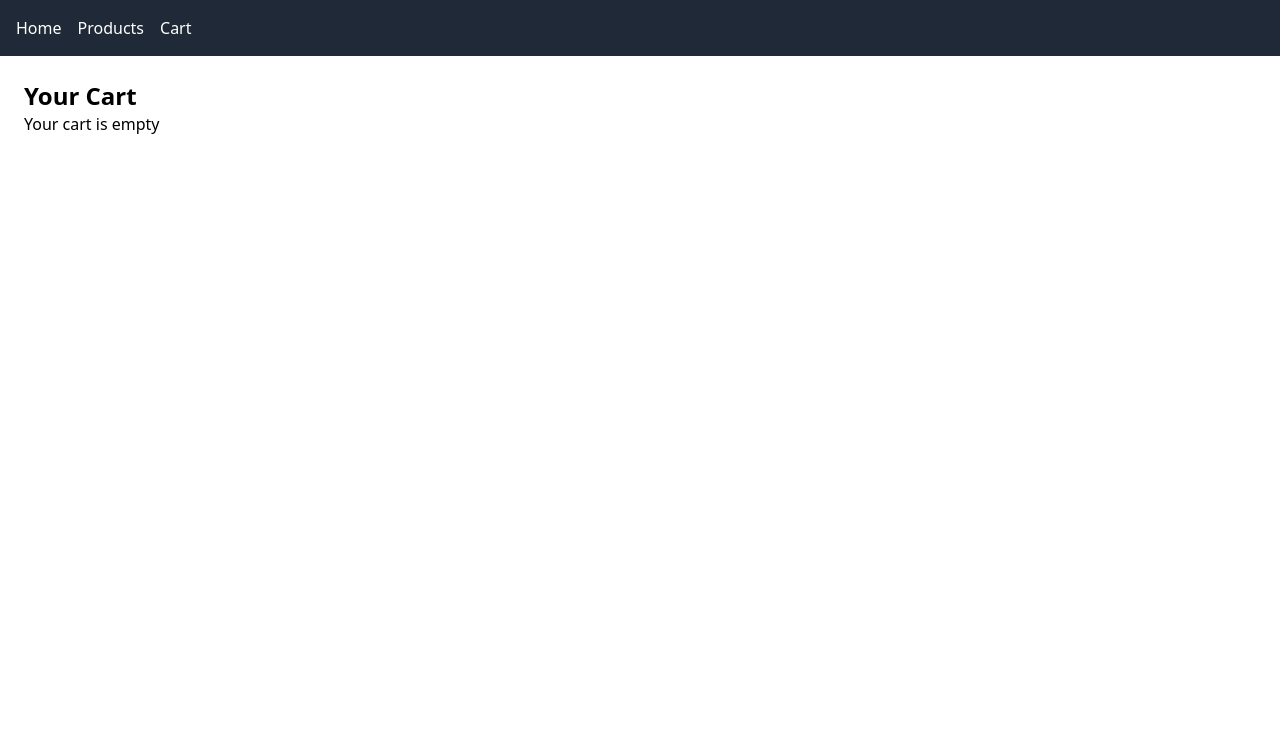
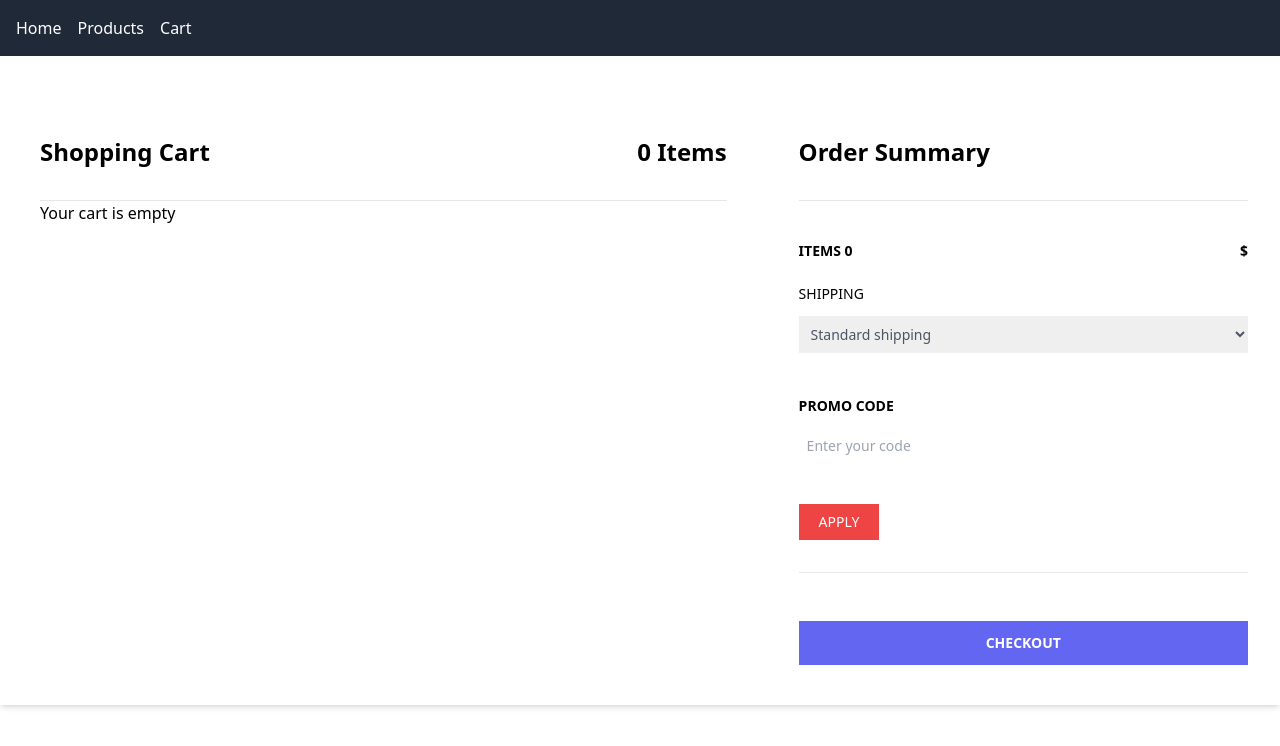
Before and after one commit to nelg62/EcommerseWebsiteNextjsTypescript, a Next.js app: page /cart in a window 1280 px wide. Shown: the top 746 px of the page. Built offline with nearby package versions, Linux system fonts and the light colour scheme.

Commit message:
create cart page

```diff
--- a/src/app/cart/page.tsx
+++ b/src/app/cart/page.tsx
@@ -1,39 +1,7 @@
 "use client";
 
-import { useCart } from "@/context/CartContext";
+import CartReviewPage from "@/components/CartReviewPage";
 
 export default function CartPage() {
-  const { cart, removeFromCart, clearCart } = useCart();
-
-  return (
-    <div className="p-6">
-      <h1 className="text-2xl font-bold">Your Cart</h1>
-      {cart.length === 0 ? (
-        <p>Your cart is empty</p>
-      ) : (
-        <div>
-          {cart.map((item) => (
-            <div key={item.id}>
-              <span>{item.title}</span>
-              <span>
-                ${item.price} X {item.quantity}
-              </span>
-              <button
-                onClick={() => removeFromCart(item.id)}
-                className="bg-red-500 text-white px-3 py-1 rounded"
-              >
-                Remove
-              </button>
-            </div>
-          ))}
-          <button
-            onClick={clearCart}
-            className="bg-blue-500 text-white px-4 py-2 rounded"
-          >
-            Clear Cart
-          </button>
-        </div>
-      )}
-    </div>
-  );
+  return <CartReviewPage />;
 }
--- /dev/null
+++ b/src/components/CartReviewPage.tsx
@@ -0,0 +1,130 @@
+import { useCart } from "@/context/CartContext";
+import Image from "next/image";
+import Link from "next/link";
+
+const CartReviewPage = () => {
+  const { cart, removeFromCart } = useCart();
+  console.log("cart", cart);
+
+  return (
+    <div className="container mx-auto mt-10">
+      <div className="sm:flex shadow-md my-10">
+        <div className="w-full sm:w-3/4 bg-white px-10 py-10">
+          <div className="flex justify-between border-b pb-8">
+            <h1 className="font-semibold text-2xl">Shopping Cart</h1>
+            <h2 className="font-semibold text-2xl">{cart.length} Items</h2>
+          </div>
+          {cart.length === 0 ? (
+            <p>Your cart is empty</p>
+          ) : (
+            <div>
+              {cart.map((item) => (
+                <div
+                  key={item.id}
+                  className="md:flex items-stretch py-8 md:py-10 lg:py-8 border-t border-gray-50"
+                >
+                  <div className="md:w-4/12 2xl:w-1/4 w-full">
+                    <Image
+                      src={item.thumbnail}
+                      alt={`${item.title}`}
+                      width={500}
+                      height={500}
+                      className="h-full object-center object-cover md:block hidden"
+                    />
+                  </div>
+                  <div className="md:pl-3 md:w-8/12 2xl:w-3/4 flex flex-col justify-center">
+                    <p className="text-xs leading-3 text-gray-800 md:pt-0 pt-4">
+                      {item.sku}
+                    </p>
+                    <div className="flex items-center justify-between w-full">
+                      <p className="text-base font-black leading-none text-gray-800">
+                        {item.title}
+                      </p>
+                      <select
+                        aria-label="Select quantity"
+                        className="py-2 px-1 border border-gray-200 mr-6 focus:outline-none"
+                      >
+                        <option>01</option>
+                        <option>02</option>
+                        <option>03</option>
+                      </select>
+                    </div>
+                    <p className="text-xs leading-3 text-gray-600 pt-2">
+                      Height: {item.dimensions.height}
+                    </p>
+                    <div className="flex items-center justify-between pt-5">
+                      <div className="flex items-center">
+                        <p className="text-xs leading-3 underline text-gray-800 cursor-pointer">
+                          Add to Favorites
+                        </p>
+                        <p
+                          onClick={() => removeFromCart(item.id)}
+                          className="text-xs leading-3 underline text-red-500 pl-5 cursor-pointer"
+                        >
+                          Remove
+                        </p>
+                      </div>
+                      <p className="text-base font-black leading-none text-gray-800">
+                        {item.price}
+                      </p>
+                    </div>
+                  </div>
+                </div>
+              ))}
+              <Link
+                href="/products"
+                className="flex font-semibold text-indigo-600 text-sm mt-10"
+              >
+                Continue Shopping
+              </Link>
+            </div>
+          )}
+        </div>
+        <div className="w-full sm:w-1/4 md:w-1/2 px-8 py-10">
+          <h1 className="font-semibold text-2xl border-b pb-8">
+            Order Summary
+          </h1>
+          <div className="flex justify-between mt-10 mb-5">
+            <span className="font-semibold text-sm uppercase">
+              Items {cart.length}
+            </span>
+            <span className="font-semibold text-sm">$</span>
+          </div>
+          <div>
+            <label className="font-medium inline-block mb-3 text-sm uppercase">
+              Shipping
+            </label>
+            <select className="block p-2 text-gray-600 w-full text-sm">
+              <option>Standard shipping</option>
+            </select>
+          </div>
+          <div className="py-10">
+            <label className="font-semibold inline-block mb-3 text-sm uppercase">
+              Promo Code
+            </label>
+            <input
+              type="text"
+              id="promo"
+              placeholder="Enter your code"
+              className="p-2 text-sm w-full"
+            />
+          </div>
+          <button className="bg-red-500 hover:bg-red-600 px-5 py-2 text-sm text-white uppercase">
+            Apply
+          </button>
+          <div className="border-t mt-8">
+            <div className="flex font-semibold justify-between py-6 text-sm uppercase">
+              <span></span>
+              <span></span>
+            </div>
+            <button className="bg-indigo-500 font-semibold hover:bg-indigo-600 py-3 text-sm text-white uppercase w-full">
+              Checkout
+            </button>
+          </div>
+        </div>
+      </div>
+    </div>
+  );
+};
+
+export default CartReviewPage;
```
